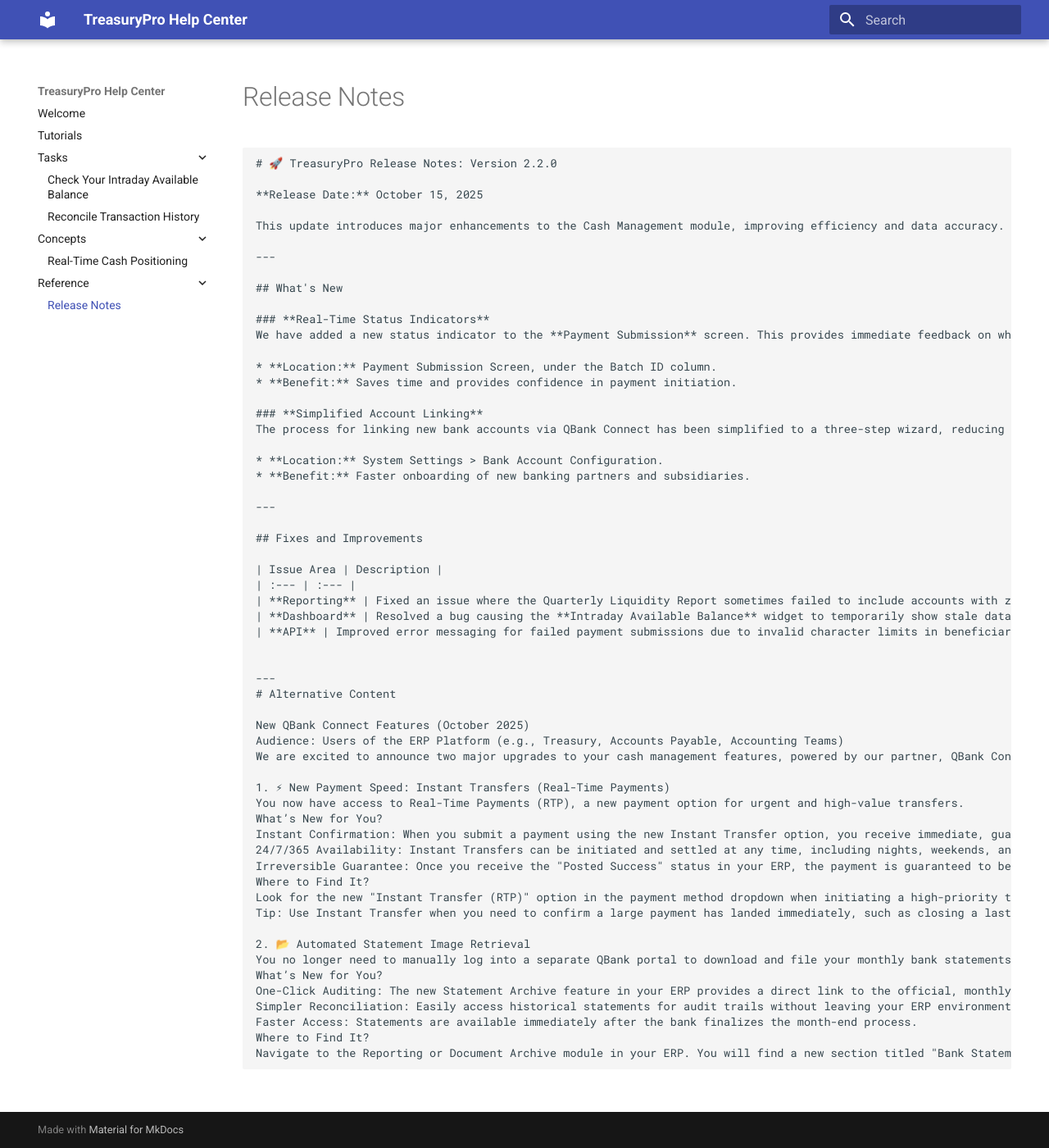
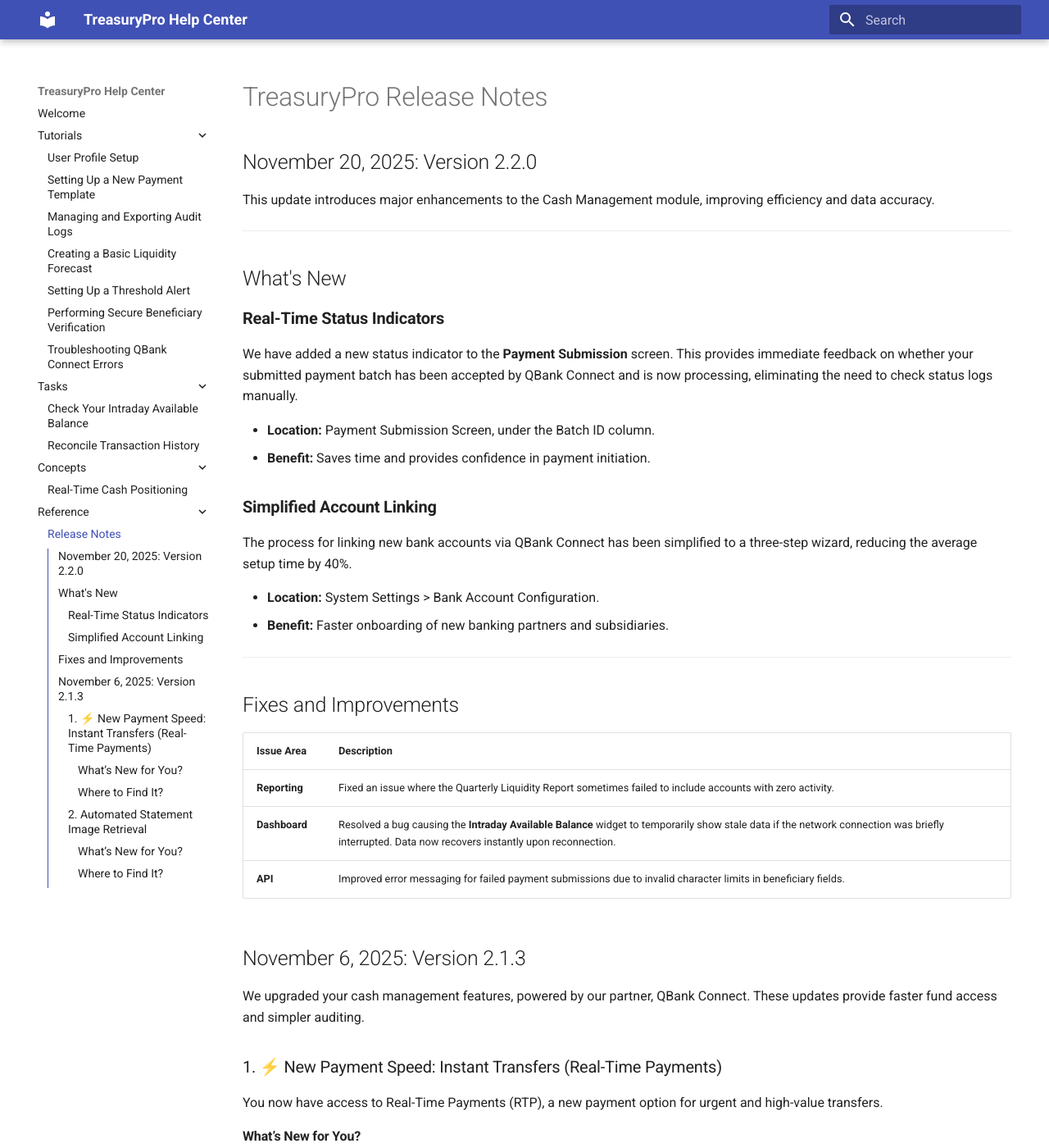
Before and after one commit to aitechnicalwriter/treasurypro-docs, an MkDocs documentation site: the page built from docs/Reference/treasurypro_release_notes.md, in a window 1280 px wide and 1400 px high. Shown: the whole window at 82% size. Built offline with MkDocs 1.6.1 and Material for MkDocs 9.7.7, drawn with Linux system fonts in a browser that asks for light colours; some of the changed text lies outside the part shown.

Commit message:
Add tutorials

````diff
--- a/docs/Reference/treasurypro_release_notes.md
+++ b/docs/Reference/treasurypro_release_notes.md
@@ -1,7 +1,6 @@
-```markdown
-# 🚀 TreasuryPro Release Notes: Version 2.2.0
+# TreasuryPro Release Notes
 
-**Release Date:** October 15, 2025
+## November 20, 2025: Version 2.2.0
 
 This update introduces major enhancements to the Cash Management module, improving efficiency and data accuracy.
 
@@ -32,29 +31,29 @@
 | **API** | Improved error messaging for failed payment submissions due to invalid character limits in beneficiary fields. |
 
 
----
-# Alternative Content
+## November 6, 2025: Version 2.1.3
 
-New QBank Connect Features (October 2025)
-Audience: Users of the ERP Platform (e.g., Treasury, Accounts Payable, Accounting Teams)
-We are excited to announce two major upgrades to your cash management features, powered by our partner, QBank Connect. These updates provide faster fund access and simpler auditing.
+We upgraded your cash management features, powered by our partner, QBank Connect. These updates provide faster fund access and simpler auditing.
 
-1. ⚡ New Payment Speed: Instant Transfers (Real-Time Payments)
+### 1. ⚡ New Payment Speed: Instant Transfers (Real-Time Payments)
 You now have access to Real-Time Payments (RTP), a new payment option for urgent and high-value transfers.
-What’s New for You?
-Instant Confirmation: When you submit a payment using the new Instant Transfer option, you receive immediate, guaranteed confirmation within seconds. This removes any uncertainty about whether the funds were successfully sent.
-24/7/365 Availability: Instant Transfers can be initiated and settled at any time, including nights, weekends, and holidays.
-Irreversible Guarantee: Once you receive the "Posted Success" status in your ERP, the payment is guaranteed to be settled in the recipient's account.
-Where to Find It?
+
+#### What’s New for You?
+- **Instant Confirmation**: When you submit a payment using the new Instant Transfer option, you receive immediate, guaranteed confirmation within seconds. This removes any uncertainty about whether the funds were successfully sent.
+- **24/7/365 Availability**: Instant Transfers can be initiated and settled at any time, including nights, weekends, and holidays.
+- **Irreversible Guarantee**: Once you receive the "Posted Success" status in your ERP, the payment is guaranteed to be settled in the recipient's account.
+
+#### Where to Find It?
 Look for the new "Instant Transfer (RTP)" option in the payment method dropdown when initiating a high-priority transfer or wire payment.
-Tip: Use Instant Transfer when you need to confirm a large payment has landed immediately, such as closing a last-minute deal or covering an urgent liability.
+    Tip: Use Instant Transfer when you need to confirm a large payment has landed immediately, such as closing a last-minute deal or covering an urgent liability.
 
-2. 📂 Automated Statement Image Retrieval
-You no longer need to manually log into a separate QBank portal to download and file your monthly bank statements. Your ERP platform can now retrieve official statement PDFs automatically.
-What’s New for You?
-One-Click Auditing: The new Statement Archive feature in your ERP provides a direct link to the official, monthly PDF statement image from QBank.
-Simpler Reconciliation: Easily access historical statements for audit trails without leaving your ERP environment.
-Faster Access: Statements are available immediately after the bank finalizes the month-end process.
-Where to Find It?
-Navigate to the Reporting or Document Archive module in your ERP. You will find a new section titled "Bank Statement Images" where you can select the month and account to retrieve the PDF.
-```
+### 2. Automated Statement Image Retrieval
+You no longer need to manually log into a separate QBank portal to download and file your monthly bank statements. TreasuryPro can now retrieve official statement PDFs automatically.
+
+#### What’s New for You?
+- **One-Click Auditing**: The new Statement Archive feature in your ERP provides a direct link to the official, monthly PDF statement image from QBank.
+- **Simpler Reconciliation**: Easily access historical statements for audit trails without leaving your ERP environment.
+- **Faster Access**: Statements are available immediately after the bank finalizes the month-end process.
+
+#### Where to Find It?
+Navigate to the Reporting or Document Archive module. You will find a new section titled "Bank Statement Images" where you can select the month and account to retrieve the PDF.
--- /dev/null
+++ b/docs/Tutorials/01_user_profile_setup.md
@@ -0,0 +1,28 @@
+# 🧑‍💻 Setting Up Your TreasuryPro User Profile
+
+This tutorial guides first-time users through the necessary steps to configure their security settings, set notification preferences, and complete their profile for optimal use of TreasuryPro.
+
+---
+
+## Step 1: Initialize Your Profile Security
+
+1.  Navigate to **Settings** > **User Profile**.
+2.  Set your initial **Two-Factor Authentication (2FA)** device (e.g., Google Authenticator). *This is required for all payment submissions.*
+3.  Set a **Security Question** used for account recovery.
+
+## Step 2: Configure Notification Preferences
+
+1.  Select the **Notifications** tab within the User Profile.
+2.  Enable **Email Alerts** for the following high-priority events:
+    * **Intraday Balance Dropped Below Threshold**
+    * **Payment Submission Failed (Error 400 or 500)**
+3.  Set your primary **Alert Delivery Timezone** (must match your local time).
+
+## Step 3: Customize Your Dashboard View
+
+1.  Navigate back to the main **Cash Overview Dashboard**.
+2.  Click the **Customize** button in the top right corner.
+3.  Drag the **Intraday Liquidity Position** widget to the top of your screen for immediate visibility.
+4.  Save your layout as **"Default Layout."**
+
+You have now completed the initial setup! You are ready to perform daily tasks like checking balances and submitting payments.
--- /dev/null
+++ b/docs/Tutorials/03_manage_audit_logs.md
@@ -0,0 +1,16 @@
+# 📑 Managing and Exporting Audit Logs
+
+Learn how to access, filter, and export a log of all system activity and user actions for internal auditing and compliance reporting.
+
+## Step 1: Access the Audit Trail
+1. Navigate to **Administration** > **Security** > **Audit Logs**.
+
+## Step 2: Define the Filter Scope
+1. Use the **Date Range** filter to select the quarter you need to review.
+2. In the **Event Type** filter, select **Payment Approval** to focus on sensitive transactions.
+3. In the **User Filter**, select the name of the user whose activity you wish to review.
+
+## Step 3: Export the Data
+1. Click the **Export** button in the top right corner.
+2. Select **CSV** as the format for easy integration into your spreadsheet software.
+3. The report will be generated and delivered to your secure inbox within 5 minutes.
--- /dev/null
+++ b/docs/Tutorials/04_create_liquidity_forecast.md
@@ -0,0 +1,17 @@
+# 📈 Creating a Basic Liquidity Forecast
+
+This tutorial demonstrates how to leverage real-time and historical data within TreasuryPro to generate a forward-looking cash flow projection.
+
+## Step 1: Launch the Forecast Module
+1. From the **Cash Management** dashboard, click **Forecast Tools**.
+2. Select **New Hourly Forecast**.
+
+## Step 2: Set Inputs and Assumptions
+1. **Starting Balance:** This automatically pulls your current **Intraday Available Balance**.
+2. **Select Accounts:** Check the boxes next to the QBank accounts you wish to include.
+3. **Input Known Payables:** Manually enter the expected amount and time for any payments scheduled outside of TreasuryPro.
+    * Example: Enter a $50,000 withdrawal for 3:00 PM EST.
+
+## Step 3: Review and Save
+1. The system generates a graph showing the projected cash line over the next 24 hours.
+2. Click **Save and Subscribe** to receive an alert if the forecast projects a negative balance at any point.
--- /dev/null
+++ b/docs/Tutorials/05_set_threshold_alert.md
@@ -0,0 +1,17 @@
+# 🔔 Setting Up a Threshold Alert
+
+Set up automated alerts to notify you when your account balance falls below a critical threshold, enabling rapid liquidity intervention.
+
+## Step 1: Navigate to Alerts Configuration
+1. Go to **Settings** > **Notifications** > **Account Alerts**.
+2. Click **+ New Threshold Alert**.
+
+## Step 2: Define the Trigger
+1. **Select Account:** Choose the primary operating account linked to QBank Connect.
+2. **Threshold Value:** Enter the minimum balance required (e.g., $100,000.00).
+3. **Trigger Type:** Select **Available Balance** (this uses real-time data).
+
+## Step 3: Configure Notification Channels
+1. **Primary Channel:** Check the **Email** box.
+2. **Secondary Channel:** Check the **SMS** box (requires mobile number verification).
+3. Click **Activate Alert**. The system will now monitor the real-time feed from QBank Connect and notify you immediately if the balance drops below $100,000.
--- /dev/null
+++ b/docs/Tutorials/06_secure_beneficiary_verification.md
@@ -0,0 +1,16 @@
+# 🔒 Performing Secure Beneficiary Verification
+
+Before making a payment, all new beneficiaries must undergo secure verification to prevent fraud.
+
+## Step 1: Initiate Beneficiary Creation
+1. Go to **Payments** > **Beneficiary List**.
+2. Click **+ Add New Beneficiary**.
+3. Enter the payee's name, address, and bank routing details.
+
+## Step 2: Complete Two-Factor Authorization
+1. The system prompts you for a **Secondary Verification Code**.
+2. Open your 2FA app and enter the six-digit code. This protects the integrity of your beneficiary list.
+
+## Step 3: Micro-Deposit Verification (New Payees Only)
+1. TreasuryPro initiates two small, random micro-deposits (less than $1.00) to the new beneficiary's account.
+2. After 24 hours, return to the **Beneficiary List**, click the beneficiary's name, and enter the two deposit amounts to confirm account ownership.
--- /dev/null
+++ b/docs/Tutorials/07_troubleshoot_connect_errors.md
@@ -0,0 +1,18 @@
+# 🆘 Troubleshooting QBank Connect Errors
+
+This guide helps you diagnose common API-related user errors, such as payment failures and data sync issues, without needing to contact support immediately.
+
+## Step 1: Check System Status
+1. Look at the **QBank Connect Status Indicator** in the footer of the TreasuryPro dashboard.
+    * If the indicator is **Red**, there is an active service interruption; no action is needed until the system recovers.
+
+## Step 2: Review the Error Log
+1. If the status is Green but a payment failed, navigate to **Payments** > **Error Log**.
+2. Locate the failed payment by Transaction ID.
+3. Review the **Error Code**. Common user-resolvable codes are:
+    * **400 (Bad Request):** Indicates an invalid data field (e.g., incorrect currency code or character limit exceeded).
+
+## Step 3: Correct Data and Resubmit
+1. If the error is **400**, click the **Edit Payload** button.
+2. Correct the invalid field (e.g., change `USDollar` to the correct `USD` ISO code).
+3. Click **Resubmit**. The corrected payload is sent back to QBank Connect for processing.
--- a/mkdocs.yml
+++ b/mkdocs.yml
@@ -7,10 +7,17 @@
     - content.tabs.link
     - toc.integrate
 
-# --- Navigation Structure ---
+# --- Navigation Structure (Diataxis-inspired) ---
 nav:
   - Welcome: index.md
-  - Tutorials: []
+  - Tutorials:
+    - User Profile Setup: Tutorials/01_user_profile_setup.md
+    - Setting Up a New Payment Template: Tutorials/02_setup_payment_template.md
+    - Managing and Exporting Audit Logs: Tutorials/03_manage_audit_logs.md
+    - Creating a Basic Liquidity Forecast: Tutorials/04_create_liquidity_forecast.md
+    - Setting Up a Threshold Alert: Tutorials/05_set_threshold_alert.md
+    - Performing Secure Beneficiary Verification: Tutorials/06_secure_beneficiary_verification.md
+    - Troubleshooting QBank Connect Errors: Tutorials/07_troubleshoot_connect_errors.md
   - Tasks:
     - Check Your Intraday Available Balance: Tasks/02_check_intraday_balance.md
     - Reconcile Transaction History: Tasks/03_reconcile_transaction_history.md
````
Also changed, not shown: docs/Tutorials/02_setup-payment_template.md (added, +20 -0 lines).
